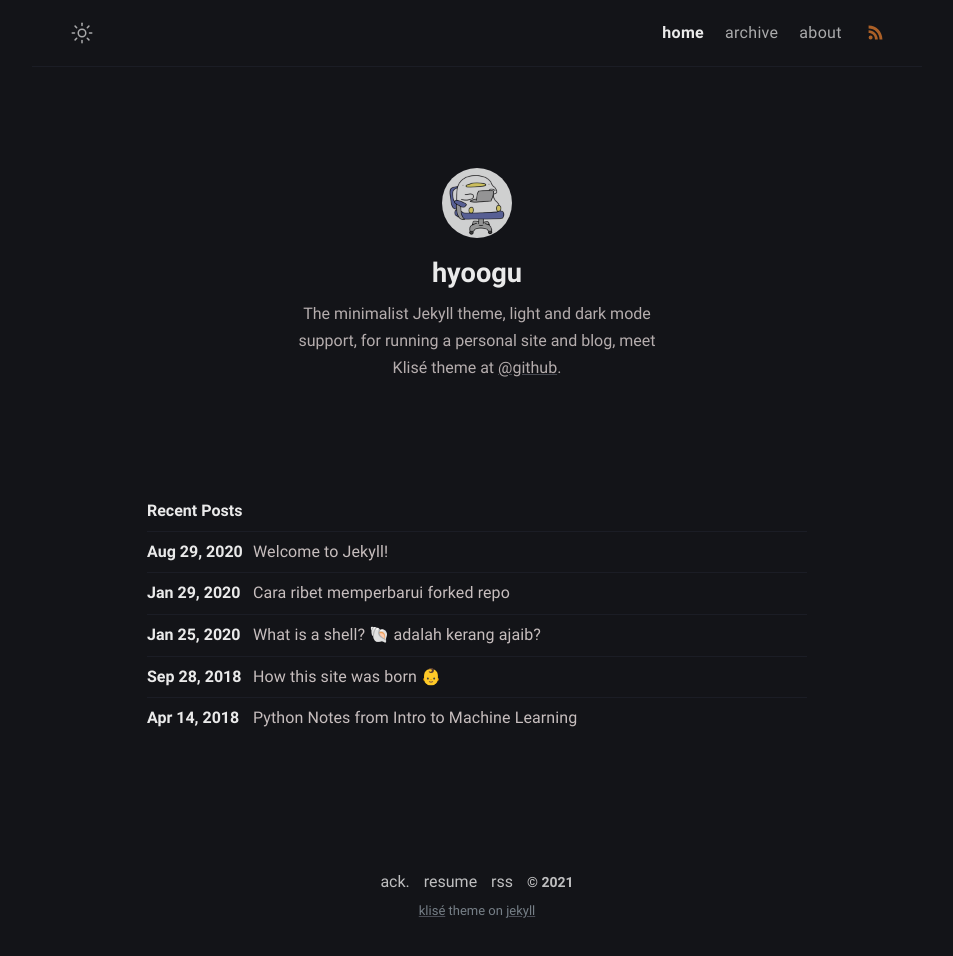
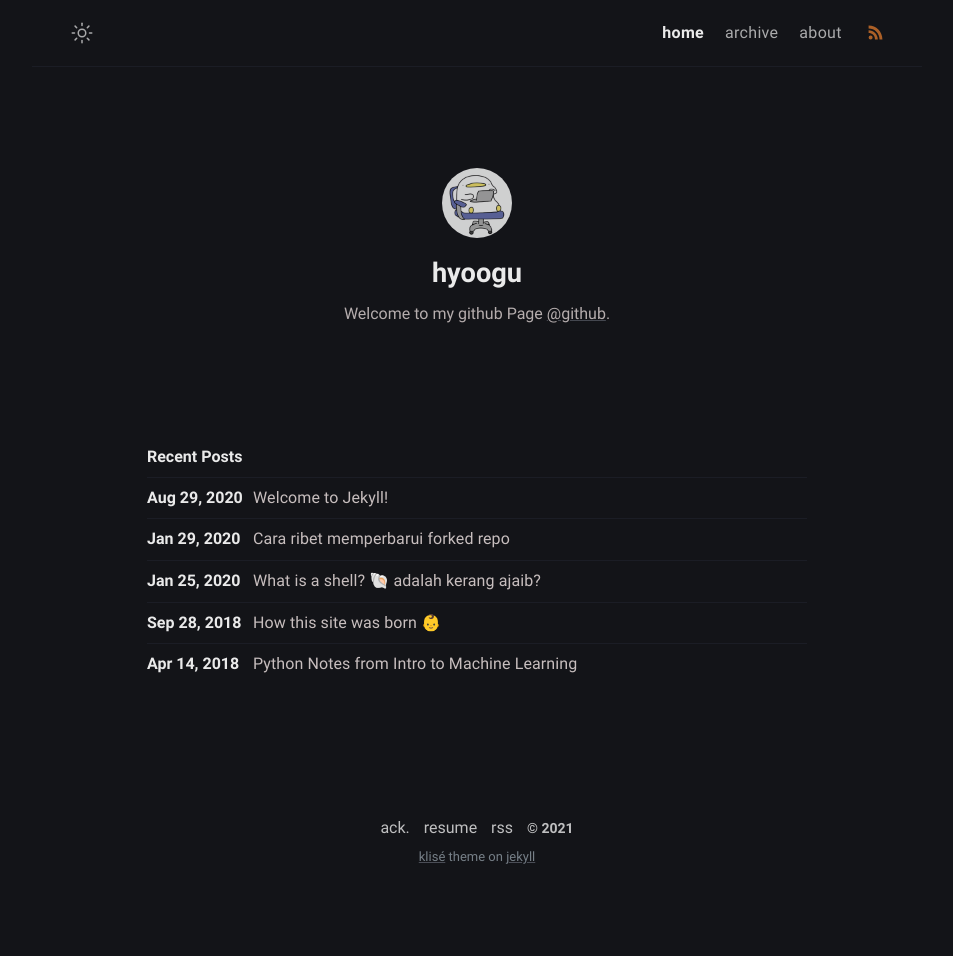
Before and after one commit to deprecated-ogu/hyoogu.github.io, a Jekyll site: the page built from index.md, in a window 1280 px wide. Shown: the whole page, without its empty margins (163-1116 px from the left). Built offline with Jekyll 4.4.1, drawn with Linux system fonts in a browser that asks for light colours; after the commit the page ends 902 px from its top, so only the background shows below that.

Commit message:
Update _config.yml

```diff
--- a/_config.yml
+++ b/_config.yml
@@ -2,28 +2,27 @@
 title: hyoogu # site title
 description: >- # site description
   He's writing in Bahasa about web technology and experience as a journal
-  for documentation things that he learned, meet him <a href="https://github.com/piharpi" target="_blank" rel="noopener">@github</a>.
+  for documentation things that he learned, meet him <a href="https://github.com/hyoogu" target="_blank" rel="noopener">@github</a>.
 lang: en-US # default lang
 timezone: Asia/Seoul # set your timezone
 image: assets/img/ogp.png # This image used for Open Graph more info https://ogp.me/
-repo: https://github.com/piharpi/jekyll-klise # site repo [optional]
+repo: https://github.com/hyoogu/hyoogu.github.io # site repo [optional]
 mode: dark # default theme "dark" | "light"
 
 # Profile settings
 author:
   name: hyoogu # author name
   bio: >- # tell to the world
-    The minimalist Jekyll theme, light and dark mode support, for running a personal site and blog,
-    meet Klisé theme at <a href="https://github.com/piharpi/jekyll-klise" target="_blank" rel="noopener">@github</a>.
-  username: username # general username
-  github: github_username # github username
+    Welcome to my github Page <a href="https://github.com/hyoogu" target="_blank" rel="noopener">@github</a>.
+  username: hyoogu # general username
+  github: hyoogu # github username
   #twitter: twitter_username # twitter username
   #facebook: facebook_username # facebook username
   email: idhyo0o@gmail.com # email adress
   avatar: /assets/img/avatar.jpg # change with your own avatar
 
 # URL settings
-url: "https://klise.now.sh" #
+url: "https://hyoogu.github.io/" #
 baseurl:
 permalink: /:title/
 google_analytics: # leave it blank if not wish
```
